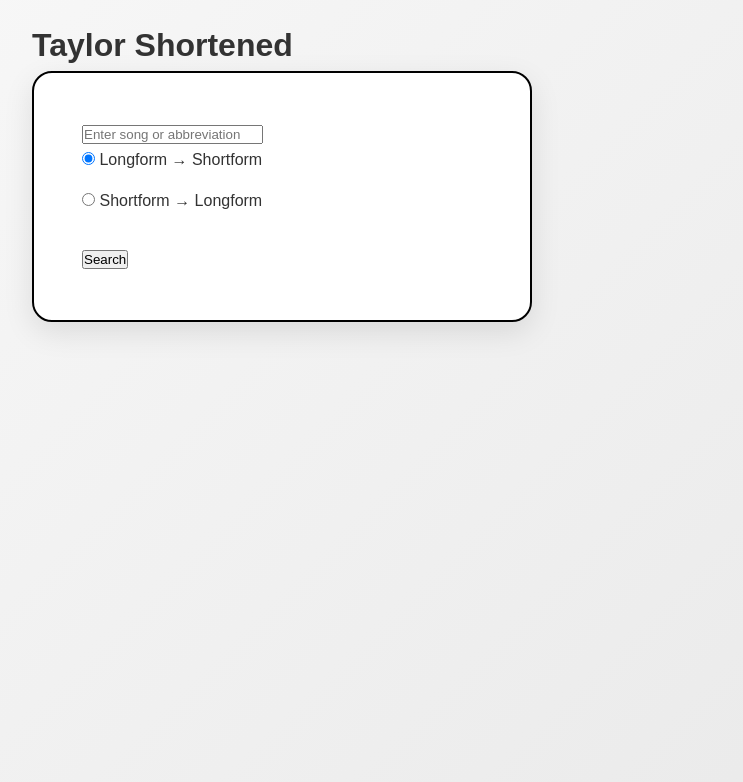
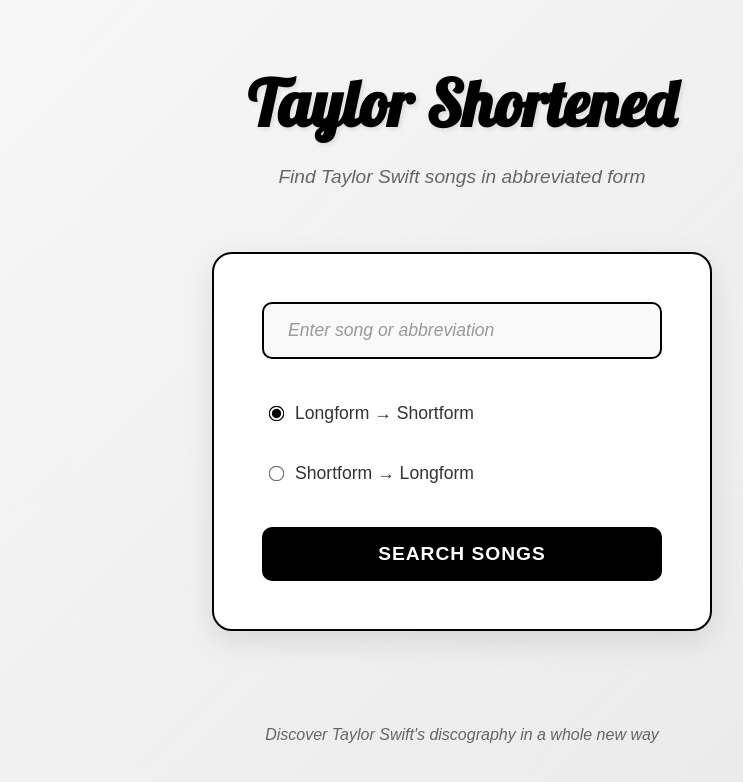
Before and after one commit to nityaashetty/taytay, a Flask app: page / in a window 1280 px wide. Shown: the top 782 px of the page, without its empty margins (178-921 px from the left). Run offline with Flask 3, Linux system fonts and the light colour scheme.

Commit message:
Update index.html

```diff
--- a/taytay/templates/index.html
+++ b/taytay/templates/index.html
@@ -1,31 +1,43 @@
 <!DOCTYPE html>
-<html>
+<html lang="en">
 <head>
+    <meta charset="UTF-8">
+    <meta name="viewport" content="width=device-width, initial-scale=1.0">
     <title>TayTay Search</title>
-    <link rel="preconnect" href="https://fonts.googleapis.com">
-    <link rel="preconnect" href="https://fonts.gstatic.com" crossorigin>
-    <link href="https://fonts.googleapis.com/css2?family=Lobster&family=Inter:wght@300;400;500;600;700&display=swap" rel="stylesheet">
-    <link rel="stylesheet" href="static/style.css">
+    <link href="https://fonts.googleapis.com/css2?family=Lobster:wght@400&display=swap" rel="stylesheet">
+    <link rel="stylesheet" href="{{ url_for('static', filename='style.css') }}">
 </head>
 <body>
     <div class="container">
-        <h1>Taylor Shortened</h1>
-        <form class="search-form" action="/search" method="post">
-            <input type="text" name="user_input" placeholder="Enter song or abbreviation" required>
+        <header>
+            <h1 class="main-title">Taylor Shortened</h1>
+            <p class="subtitle">Find Taylor Swift songs in abbreviated form</p>
+        </header>
 
-            <div class="radio-group">
-                <div class="radio-item">
-                    <input type="radio" id="long" name="choice" value="long" checked>
-                    <label for="long">Longform → Shortform</label>
+        <main>
+            <form action="/search" method="post" class="search-form">
+                <div class="input-group">
+                    <input type="text" name="user_input" placeholder="Enter song or abbreviation" class="search-input" required>
                 </div>
-                <div class="radio-item">
-                    <input type="radio" id="short" name="choice" value="short">
-                    <label for="short">Shortform → Longform</label>
+
+                <div class="radio-group">
+                    <label class="radio-label">
+                        <input type="radio" name="choice" value="long" checked class="radio-input">
+                        <span class="radio-text">Longform → Shortform</span>
+                    </label>
+                    <label class="radio-label">
+                        <input type="radio" name="choice" value="short" class="radio-input">
+                        <span class="radio-text">Shortform → Longform</span>
+                    </label>
                 </div>
-            </div>
 
-            <button type="submit" class="search-btn">Search</button>
-        </form>
+                <button type="submit" class="search-button">Search Songs</button>
+            </form>
+        </main>
+
+        <footer>
+            <p class="footer-text">Discover Taylor Swift's discography in a whole new way</p>
+        </footer>
     </div>
 </body>
 </html>
```
